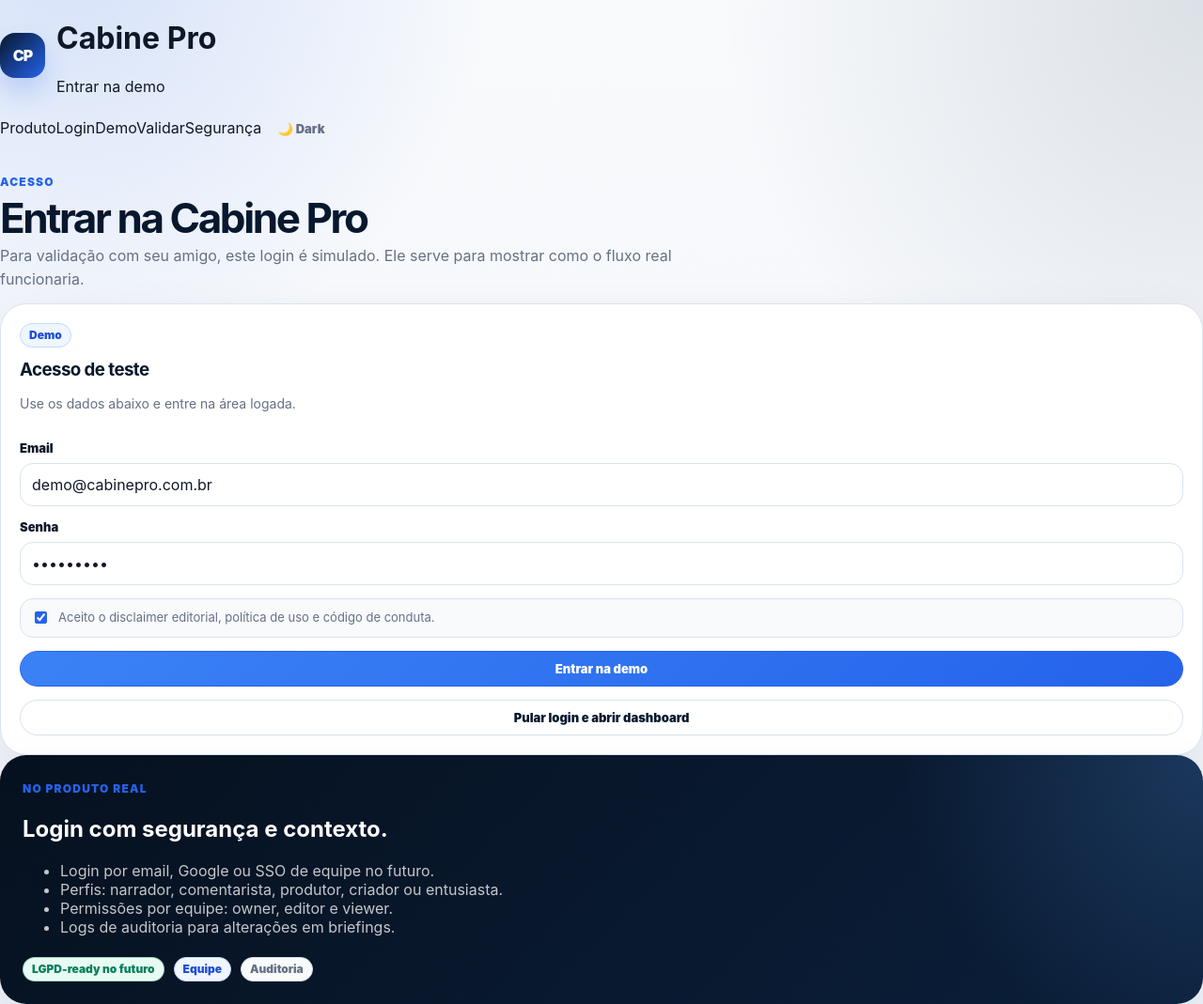
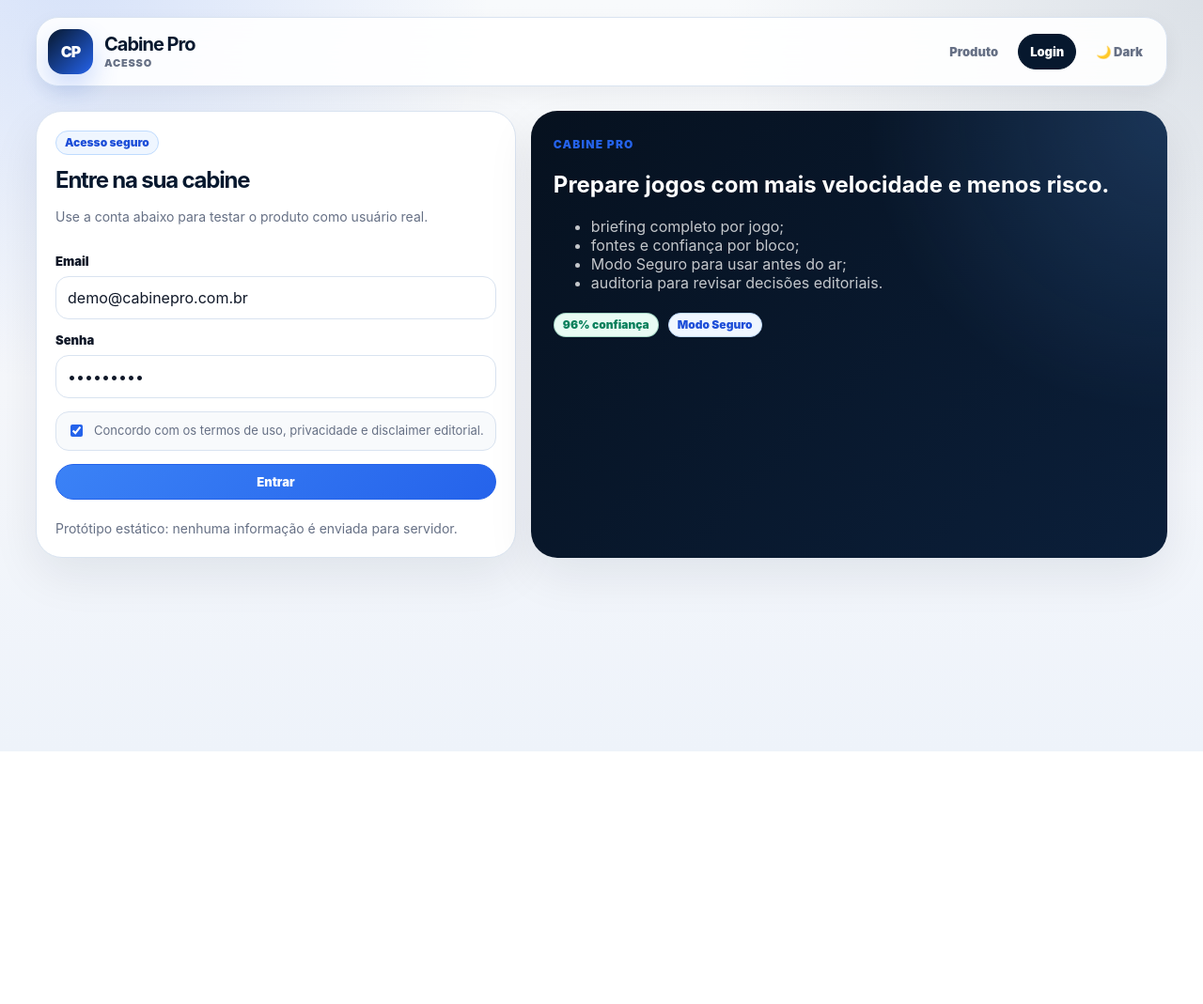
Before and after one commit to Jlopes17/cabine-pro, a website: page login.html in a window 1280 px wide. Shown: the whole page at 94% size. After the commit the page ends 800 px from the top, so only its background shows below. Drawn offline with Linux system fonts and the light colour scheme.

Commit message:
Rewrite login page as real app entry

```diff
--- a/login.html
+++ b/login.html
@@ -3,45 +3,39 @@
 <head>
   <meta charset="utf-8" />
   <meta name="viewport" content="width=device-width, initial-scale=1" />
-  <title>Login — Cabine Pro</title>
+  <title>Entrar — Cabine Pro</title>
   <link rel="stylesheet" href="assets/css/styles.css" />
 </head>
 <body>
-  <div class="wrap">
-    <header class="nav">
-      <a class="brand" href="index.html"><span class="logo">CP</span><span><h1>Cabine Pro</h1><p>Entrar na demo</p></span></a>
-      <nav class="links">
-        <a href="index.html">Produto</a><a class="active" href="login.html">Login</a><a href="app.html">Demo</a><a href="validar.html">Validar</a><a href="legal.html">Segurança</a>
-        <button class="theme-toggle" data-theme-toggle type="button">🌙 Dark</button>
-      </nav>
+  <div class="page">
+    <header class="topbar">
+      <a class="brand" href="index.html"><span class="logo">CP</span><span class="brand-title"><h1>Cabine Pro</h1><p>Acesso</p></span></a>
+      <nav class="navlinks"><a href="index.html">Produto</a><a class="active" href="login.html">Login</a><button class="theme-toggle" data-theme-toggle type="button">🌙 Dark</button></nav>
     </header>
 
-    <main class="section">
-      <div class="section-head"><div><span class="kicker">Acesso</span><h2>Entrar na Cabine Pro</h2><p>Para validação com seu amigo, este login é simulado. Ele serve para mostrar como o fluxo real funcionaria.</p></div></div>
-      <div class="login-shell">
+    <main class="section auth-wrap">
       <form class="card form" data-login-form>
-          <div><span class="badge high">Demo</span><h3 style="margin-top:12px">Acesso de teste</h3><p>Use os dados abaixo e entre na área logada.</p></div>
+        <div><span class="badge high">Acesso seguro</span><h2 style="margin:12px 0 6px;color:var(--brand);letter-spacing:-.05em">Entre na sua cabine</h2><p>Use a conta abaixo para testar o produto como usuário real.</p></div>
         <div class="field"><label for="email">Email</label><input class="input" id="email" type="email" value="demo@cabinepro.com.br" /></div>
-          <div class="field"><label for="password">Senha</label><input class="input" id="password" type="password" value="cabinepro" /></div>
-          <label class="check"><input type="checkbox" checked /> Aceito o disclaimer editorial, política de uso e código de conduta.</label>
-          <button class="btn primary block" type="submit">Entrar na demo</button>
-          <a class="btn block" href="app.html">Pular login e abrir dashboard</a>
+        <div class="field"><label for="senha">Senha</label><input class="input" id="senha" type="password" value="cabinepro" /></div>
+        <label class="check"><input type="checkbox" checked /> Concordo com os termos de uso, privacidade e disclaimer editorial.</label>
+        <button class="btn primary full" type="submit">Entrar</button>
+        <p class="hint">Protótipo estático: nenhuma informação é enviada para servidor.</p>
       </form>
       <aside class="dark-panel">
-          <span class="kicker">No produto real</span>
-          <h2>Login com segurança e contexto.</h2>
+        <span class="kicker">Cabine Pro</span>
+        <h2>Prepare jogos com mais velocidade e menos risco.</h2>
         <ul>
-            <li>Login por email, Google ou SSO de equipe no futuro.</li>
-            <li>Perfis: narrador, comentarista, produtor, criador ou entusiasta.</li>
-            <li>Permissões por equipe: owner, editor e viewer.</li>
-            <li>Logs de auditoria para alterações em briefings.</li>
+          <li>briefing completo por jogo;</li>
+          <li>fontes e confiança por bloco;</li>
+          <li>Modo Seguro para usar antes do ar;</li>
+          <li>auditoria para revisar decisões editoriais.</li>
         </ul>
-          <div class="actions"><span class="badge ok">LGPD-ready no futuro</span><span class="badge high">Equipe</span><span class="badge neutral">Auditoria</span></div>
+        <div class="actions"><span class="badge ok">96% confiança</span><span class="badge high">Modo Seguro</span></div>
       </aside>
-      </div>
     </main>
   </div>
-  <nav class="bottom-nav"><a href="index.html">Produto</a><a href="login.html">Login</a><a href="app.html">Demo</a><a href="briefing.html">Briefing</a><a href="cabine.html">Cabine</a></nav>
+  <nav class="bottom-nav"><a href="index.html">Produto</a><a href="login.html">Login</a><a href="app.html">App</a><a href="briefing.html">Briefing</a><a href="cabine.html">Cabine</a></nav>
   <div class="toast"></div>
   <script src="assets/js/main.js"></script>
 </body>
```
Lines whose indentation alone changed are shown as unchanged.
